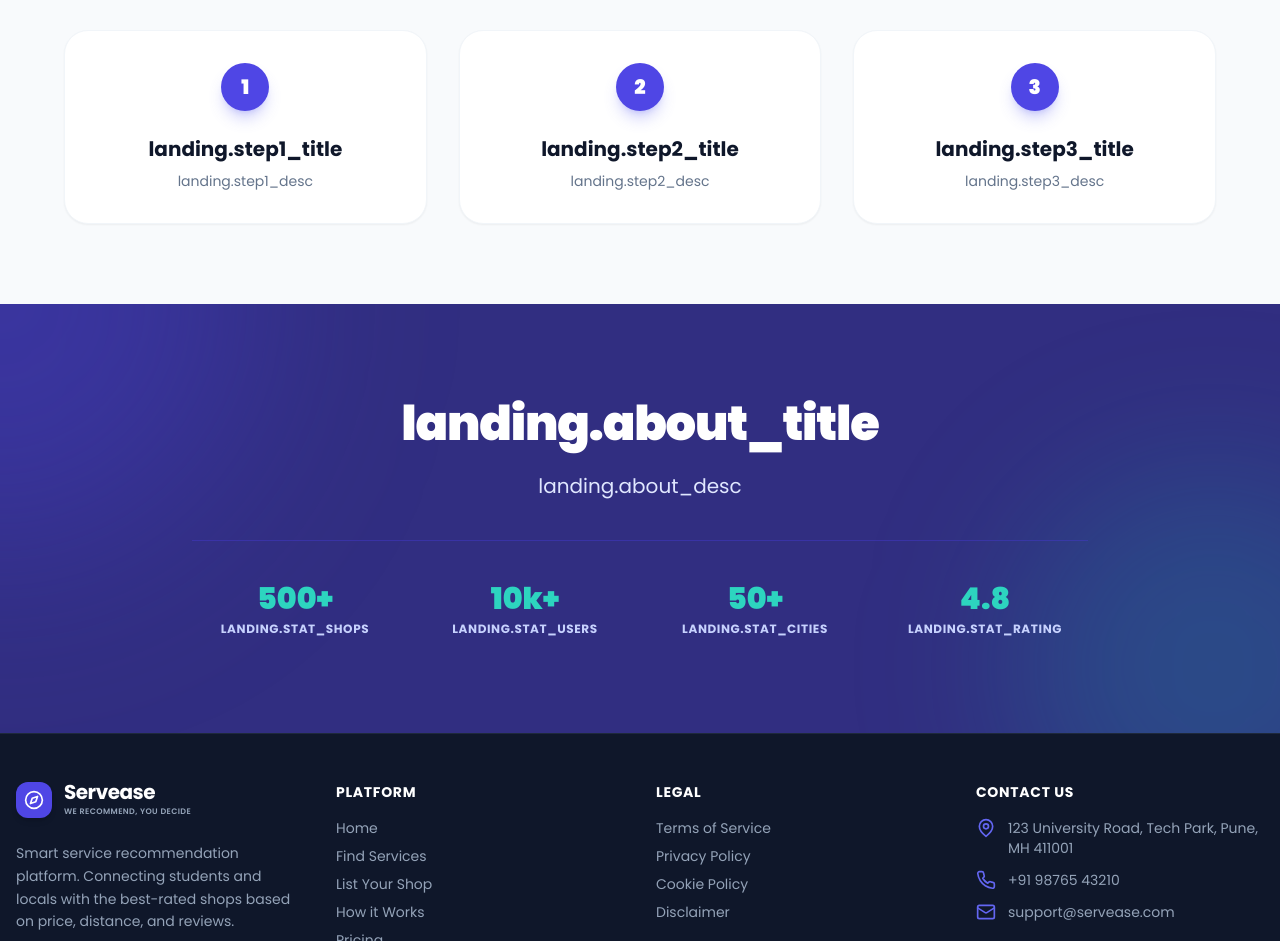
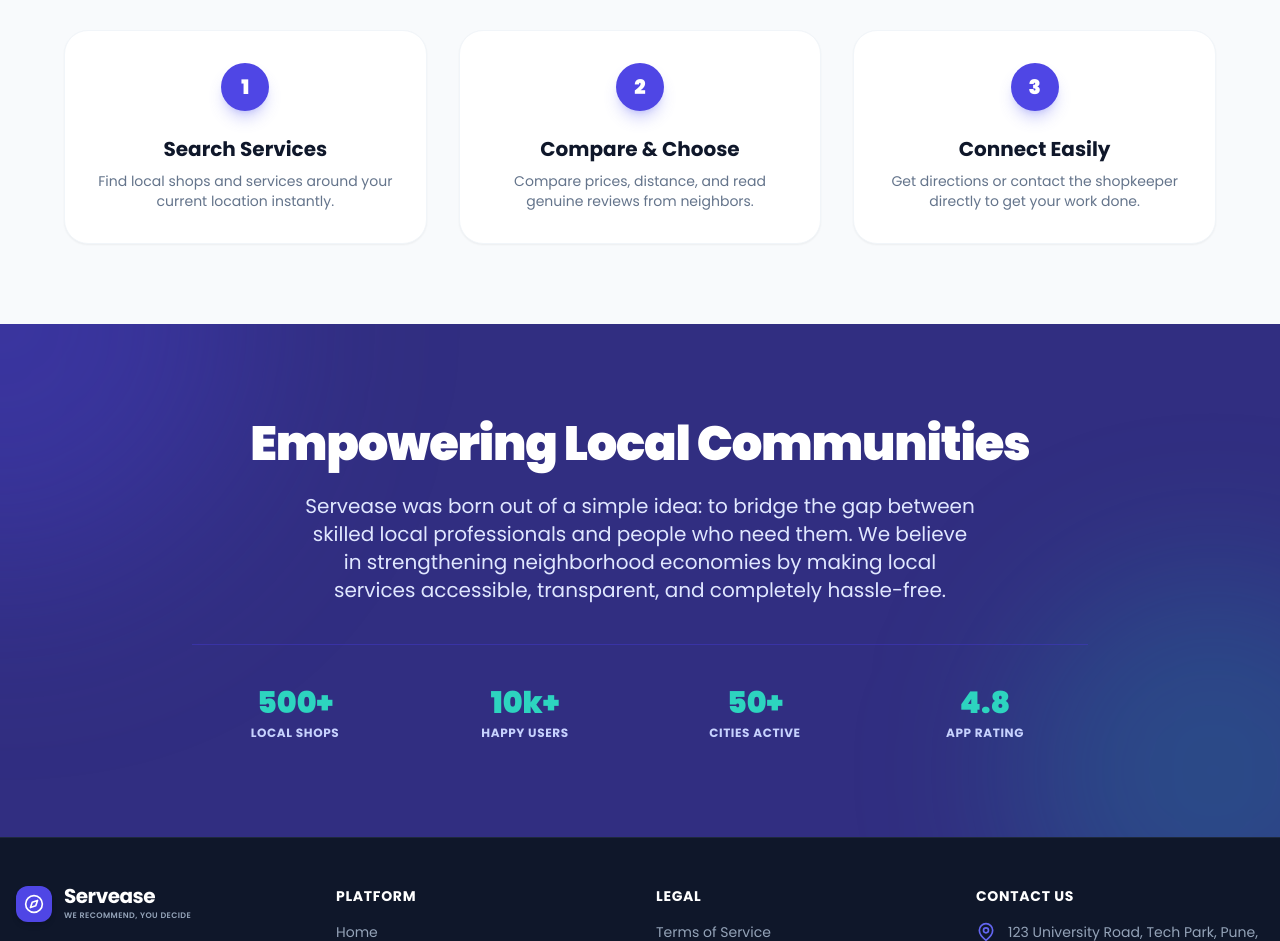
Before and after one commit to VaishnaviShinde30/Servease, a React (Vite) app: page / in a window 1280 px wide. Shown: the part 1740-2681 px from the top of the page. Built offline with nearby package versions, Linux system fonts and the light colour scheme; no server answers.

Commit message:
Fix missing translations for Hindi and Marathi on Landing Page

```diff
--- a/src/i18n.js
+++ b/src/i18n.js
@@ -103,6 +103,19 @@ const resources = {
       'landing.feature_2_desc': 'Real reviews from local customers help you make the best decision.',
       'landing.feature_3_title': 'Grow Your Business',
       'landing.feature_3_desc': 'Shopkeepers can easily list their services and attract nearby customers.',
+      "landing.how_it_works": "How It Works",
+      "landing.step1_title": "Search Services",
+      "landing.step1_desc": "Find local shops and services around your current location instantly.",
+      "landing.step2_title": "Compare & Choose",
+      "landing.step2_desc": "Compare prices, distance, and read genuine reviews from neighbors.",
+      "landing.step3_title": "Connect Easily",
+      "landing.step3_desc": "Get directions or contact the shopkeeper directly to get your work done.",
+      "landing.about_title": "Empowering Local Communities",
+      "landing.about_desc": "Servease was born out of a simple idea: to bridge the gap between skilled local professionals and people who need them. We believe in strengthening neighborhood economies by making local services accessible, transparent, and completely hassle-free.",
+      "landing.stat_shops": "Local Shops",
+      "landing.stat_users": "Happy Users",
+      "landing.stat_cities": "Cities Active",
+      "landing.stat_rating": "App Rating",
       'Shopkeeper Dashboard': 'Shopkeeper Dashboard',
       'Manage your service listings and business profile.': 'Manage your service listings and business profile.',
 
@@ -266,6 +279,19 @@ const resources = {
       'landing.feature_2_desc': 'स्थानीय ग्राहकों की वास्तविक समीक्षाएं आपको सर्वोत्तम निर्णय लेने में मदद करती हैं।',
       'landing.feature_3_title': 'अपना व्यवसाय बढ़ाएं',
       'landing.feature_3_desc': 'दुकानदार आसानी से अपनी सेवाओं को सूचीबद्ध कर सकते हैं और आस-पास के ग्राहकों को आकर्षित कर सकते हैं।',
+      "landing.how_it_works": "यह कैसे काम करता है",
+      "landing.step1_title": "सेवाएं खोजें",
+      "landing.step1_desc": "अपने वर्तमान स्थान के आसपास तुरंत स्थानीय दुकानें और सेवाएं खोजें।",
+      "landing.step2_title": "तुलना करें और चुनें",
+      "landing.step2_desc": "कीमतों, दूरी की तुलना करें और पड़ोसियों की वास्तविक समीक्षाएं पढ़ें।",
+      "landing.step3_title": "आसानी से जुड़ें",
+      "landing.step3_desc": "दिशा-निर्देश प्राप्त करें या अपना काम करवाने के लिए सीधे दुकानदार से संपर्क करें।",
+      "landing.about_title": "स्थानीय समुदायों को सशक्त बनाना",
+      "landing.about_desc": "Servease का जन्म एक सरल विचार से हुआ था: कुशल स्थानीय पेशेवरों और उनकी आवश्यकता वाले लोगों के बीच की खाई को पाटना। हम स्थानीय सेवाओं को सुलभ, पारदर्शी और पूरी तरह से परेशानी मुक्त बनाकर पड़ोस की अर्थव्यवस्थाओं को मजबूत करने में विश्वास करते हैं।",
+      "landing.stat_shops": "स्थानीय दुकानें",
+      "landing.stat_users": "खुश उपयोगकर्ता",
+      "landing.stat_cities": "सक्रिय शहर",
+      "landing.stat_rating": "ऐप रेटिंग",
       'Shopkeeper Dashboard': 'दुकानदार डैशबोर्ड',
       'Manage your service listings and business profile.': 'अपनी सेवा सूची और व्यावसायिक प्रोफ़ाइल प्रबंधित करें।',
 
@@ -429,6 +455,19 @@ const resources = {
       'landing.feature_2_desc': 'स्थानिक ग्राहकांची वास्तविक पुनरावलोकने तुम्हाला सर्वोत्तम निर्णय घेण्यास मदत करतात.',
       'landing.feature_3_title': 'तुमचा व्यवसाय वाढवा',
       'landing.feature_3_desc': 'दुकानदार सहजपणे त्यांच्या सेवा सूचीबद्ध करू शकतात आणि जवळील ग्राहकांना आकर्षित करू शकतात.',
+      "landing.how_it_works": "हे कसे कार्य करते",
+      "landing.step1_title": "सेवा शोधा",
+      "landing.step1_desc": "आपल्या सद्य स्थानाभोवती त्वरित स्थानिक दुकाने आणि सेवा शोधा.",
+      "landing.step2_title": "तुलना करा आणि निवडा",
+      "landing.step2_desc": "किमती, अंतर यांची तुलना करा आणि शेजाऱ्यांचे अस्सल पुनरावलोकन वाचा.",
+      "landing.step3_title": "सहज कनेक्ट व्हा",
+      "landing.step3_desc": "दिशानिर्देश मिळवा किंवा आपले काम पूर्ण करण्यासाठी थेट दुकानदाराशी संपर्क साधा.",
+      "landing.about_title": "स्थानिक समुदायांचे सक्षमीकरण",
+      "landing.about_desc": "Servease चा जन्म एका साध्या कल्पनेतून झाला: कुशल स्थानिक व्यावसायिक आणि ज्यांना त्यांची गरज आहे त्यांच्यातील दरी कमी करणे. स्थानिक सेवा सुलभ, पारदर्शक आणि पूर्णपणे त्रासमुक्त बनवून अतिपरिचित अर्थव्यवस्था मजबूत करण्यावर आमचा विश्वास आहे.",
+      "landing.stat_shops": "स्थानिक दुकाने",
+      "landing.stat_users": "आनंदी वापरकर्ते",
+      "landing.stat_cities": "सक्रिय शहरे",
+      "landing.stat_rating": "अॅप रेटिंग",
       'Shopkeeper Dashboard': 'दुकानदार डॅशबोर्ड',
       'Manage your service listings and business profile.': 'तुमची सेवा सूची आणि व्यवसाय प्रोफाइल व्यवस्थापित करा.',
 
```
